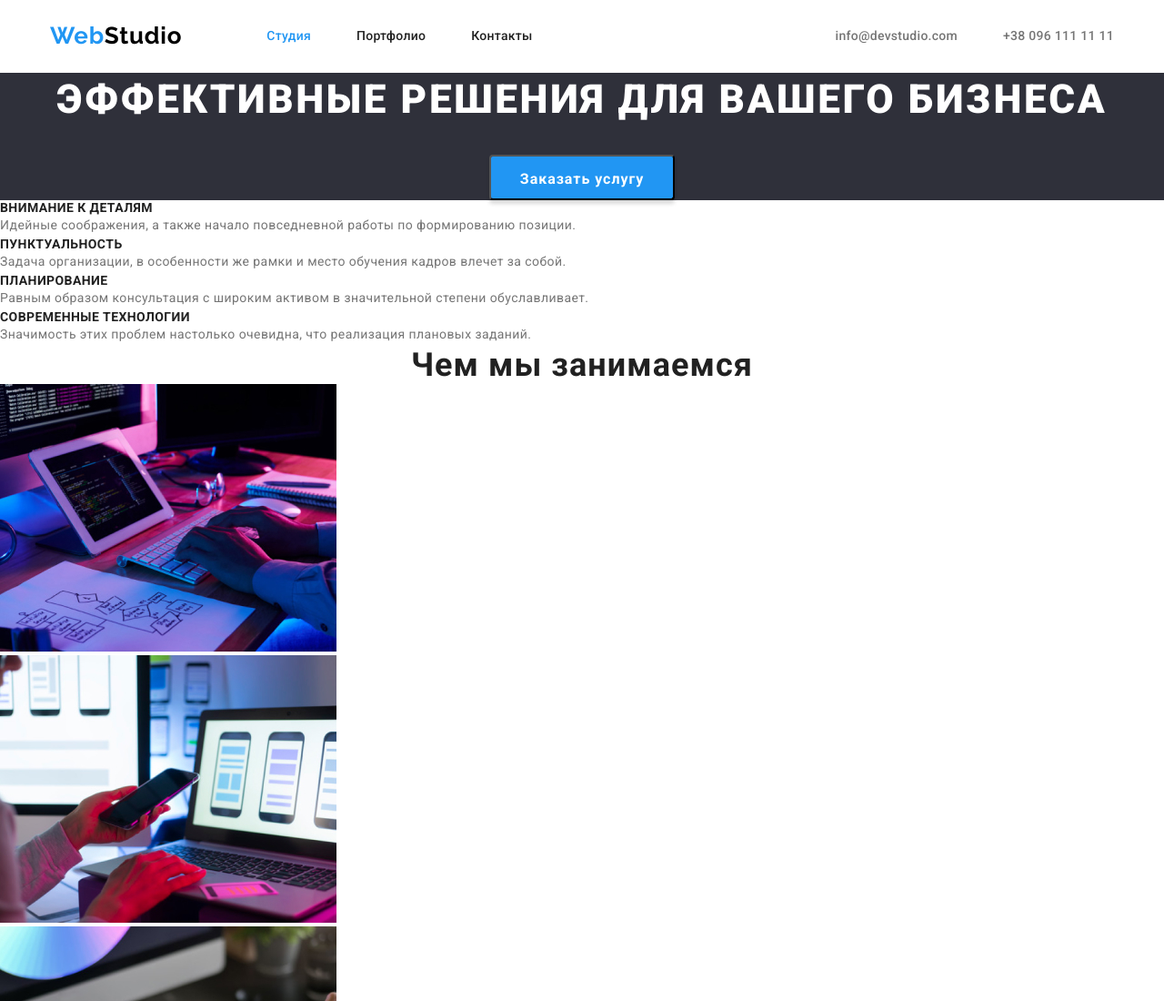
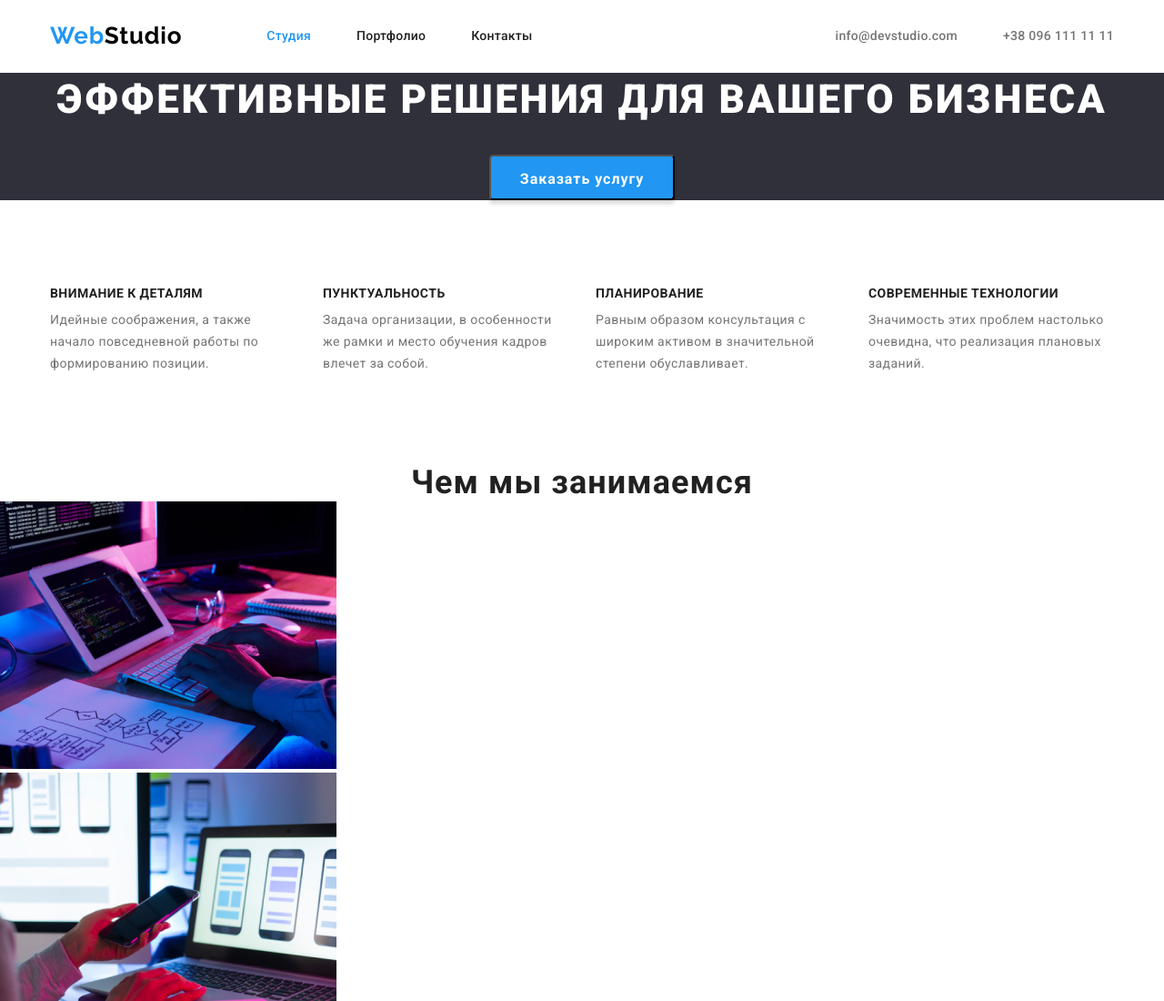
Before and after one commit to Ruslan4444/goit-markup-hw-03, a plain HTML site: page index.html in a window 1280 px wide. Shown: the top 1100 px of the page at 91% size. Drawn offline with nearby package versions, Linux system fonts and the light colour scheme.

Commit message:
Завершено features

```diff
--- a/css/styles.css
+++ b/css/styles.css
@@ -141,10 +141,25 @@ body {
   background: var(--accent-color);
 }
 /* features */
+.features .container {
+  margin-top: 94px;
+  margin-bottom: 94px;
+}
+.features-list {
+  display: flex;
+}
+.features-items:not(:last-child) {
+  margin-right: 30px;
+}
+
 .features {
   background-color: var(--main-background-color);
 }
 .features-title {
+  margin-bottom: 10px;
+  width: 270px;
+  height: 16px;
+
   font-weight: 700;
   font-size: 14px;
   line-height: 1.143;
@@ -153,6 +168,9 @@ body {
   color: var(--title-text-color);
 }
 .features-description {
+  width: 270px;
+  height: 75px;
+
   font-weight: 400;
   font-size: 14px;
   line-height: 1.71;
--- a/index.html
+++ b/index.html
@@ -57,30 +57,31 @@
       </section>
       <!-- Features -->
       <section class="features">
+        <div class="container">
           <h2 hidden>Особенности</h2>
           <ul class="features-list list">
-          <li>
+            <li class="features-items">
               <h3 class="features-title">Внимание к деталям</h3>
               <p class="features-description">
                 Идейные соображения, а также начало повседневной работы по
                 формированию позиции.
               </p>
             </li>
-          <li>
+            <li class="features-items">
               <h3 class="features-title">Пунктуальность</h3>
               <p class="features-description">
-              Задача организации, в особенности же рамки и место обучения кадров
-              влечет за собой.
+                Задача организации, в особенности же рамки и место обучения
+                кадров влечет за собой.
               </p>
             </li>
-          <li>
+            <li class="features-items">
               <h3 class="features-title">Планирование</h3>
               <p class="features-description">
                 Равным образом консультация с широким активом в значительной
                 степени обуславливает.
               </p>
             </li>
-          <li>
+            <li class="features-items">
               <h3 class="features-title">Современные технологии</h3>
               <p class="features-description">
                 Значимость этих проблем настолько очевидна, что реализация
@@ -88,6 +89,7 @@
               </p>
             </li>
           </ul>
+        </div>
       </section>
       <!-- Specialization -->
       <section class="specialization">
```
Lines whose indentation alone changed are shown as unchanged.
